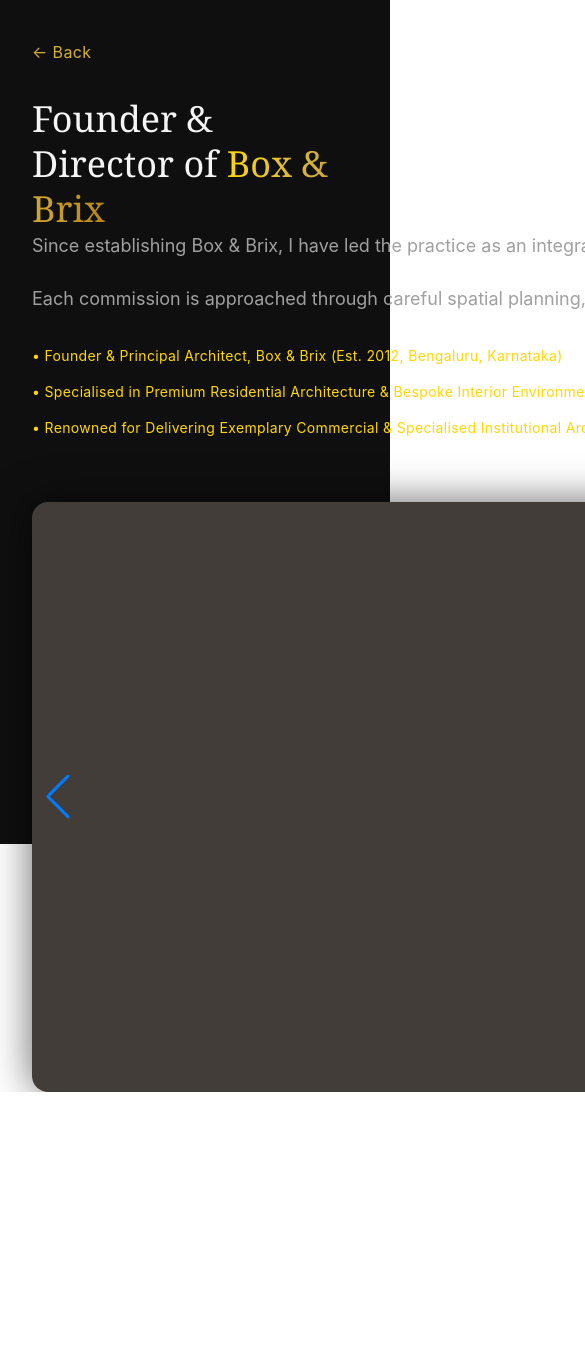
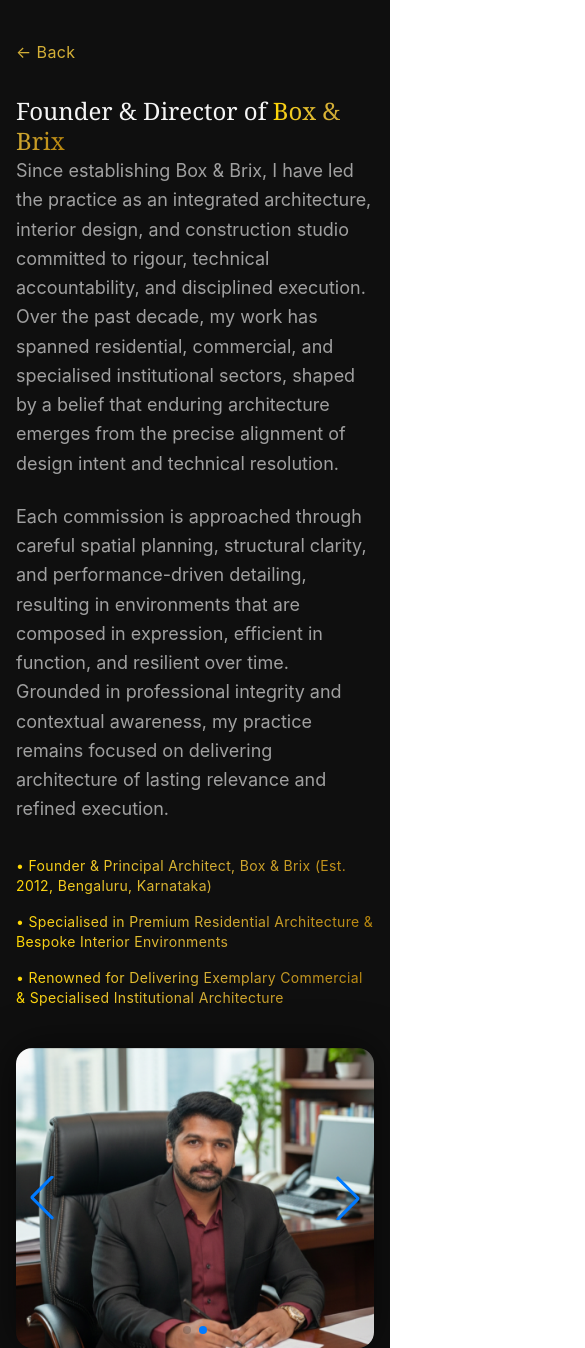
Before and after one commit to shalinishivaswamys-ui/dilip-portfolio, a React (Vite) app: page /business in a window 390 px wide. Shown: the top 1348 px of the page, 585 px wide, since content can reach past the window. Before the commit the page ends 1092 px from the top, so only its background shows below. Built offline with nearby package versions, Linux system fonts and the light colour scheme.

Commit message:
responsive fixes

```diff
--- a/src/Business.jsx
+++ b/src/Business.jsx
@@ -8,7 +8,7 @@
 
 function Business() {
   return (
-    <div className="h-screen bg-[#0F0F0F] text-[#F5F5F5] px-8 md:px-20 flex flex-col">
+    <div className="min-h-screen lg:h-screen bg-[#0F0F0F] text-[#F5F5F5] px-4 sm:px-6 md:px-12 lg:px-20 flex flex-col">
       {/* ===== Top Section ===== */}
       <div className="pt-10">
         <Link
@@ -18,7 +18,7 @@
           ← Back
         </Link>
 
-        <h1 className="text-4xl md:text-6xl font-serif mt-8 leading-tight">
+        <h1 className="text-2xl sm:text-3xl md:text-5xl lg:text-6xl font-serif mt-8 leading-tight">
           Founder & Director of{" "}
           <span className="bg-gradient-to-r from-[#FFD700] via-[#D4AF37] to-[#B8860B] bg-clip-text text-transparent">
             Box & Brix
@@ -27,7 +27,7 @@
       </div>
 
       {/* ===== Main Content (Fills Remaining Space) ===== */}
-      <div className="flex-1 grid md:grid-cols-2 gap-16 items-center">
+      <div className="flex-1 grid grid-cols-1 lg:grid-cols-2 gap-10 lg:gap-16 items-center">
         {/* LEFT SIDE — Description */}
         <div>
           <p className="text-[#A0A0A0] leading-relaxed text-lg">
@@ -74,7 +74,7 @@
             pagination={{ clickable: true }}
             autoplay={{ delay: 3500 }}
             loop={true}
-            className="rounded-2xl overflow-hidden shadow-[0_0_40px_rgba(0,0,0,0.6)] h-[70vh]"
+            className="rounded-2xl overflow-hidden shadow-[0_0_40px_rgba(0,0,0,0.6)] h-[300px] md:h-[400px] lg:h-[70vh]"
           >
             {/* <SwiperSlide>
               <img
--- a/src/Home.jsx
+++ b/src/Home.jsx
@@ -4,7 +4,7 @@
   const navigate = useNavigate();
 
   return (
-    <div className="h-screen bg-[#0F0F0F] text-[#F5F5F5] flex flex-col">
+    <div className="min-h-screen lg:h-screen bg-[#0F0F0F] text-[#F5F5F5] flex flex-col">
       {/* ===== Identity Section (Top) ===== */}
       <div className="text-center pt-12">
         <h1 className="text-5xl md:text-6xl tracking-[0.15em] font-serif">
@@ -17,7 +17,7 @@
       </div>
 
       {/* ===== Split Section (Fills Remaining Space) ===== */}
-      <div className="flex-1 flex p-8 gap-8">
+      <div className="flex-1 flex flex-col lg:flex-row p-4 lg:p-8 gap-6 lg:gap-8">
         {/* ===== Architect Panel ===== */}
         <div
           className="w-1/2 relative cursor-pointer group overflow-hidden
--- a/src/Sport.jsx
+++ b/src/Sport.jsx
@@ -8,7 +8,7 @@
 
 function Sport() {
   return (
-    <div className="h-screen bg-[#0F0F0F] text-[#F5F5F5] px-8 md:px-20 flex flex-col">
+    <div className="min-h-screen lg:h-screen bg-[#0F0F0F] text-[#F5F5F5] px-4 sm:px-6 md:px-12 lg:px-20 flex flex-col">
       {/* Top Section */}
       <div className="pt-10">
         <Link
@@ -18,7 +18,7 @@
           ← Back
         </Link>
 
-        <h1 className="text-4xl md:text-6xl font-serif mt-8 leading-tight">
+        <h1 className="text-2xl sm:text-3xl md:text-5xl lg:text-6xl font-serif mt-8 leading-tight">
           State & National Level Competitive{" "}
           <span className="bg-gradient-to-r from-[#FFD700] via-[#D4AF37] to-[#B8860B] bg-clip-text text-transparent">
             Shooter
@@ -27,7 +27,7 @@
       </div>
 
       {/* Main Content Fills Remaining Space */}
-      <div className="flex-1 grid md:grid-cols-2 gap-16 items-center">
+      <div className="flex-1 grid grid-cols-1 lg:grid-cols-2 gap-10 lg:gap-16 items-center">
         {/* LEFT SIDE */}
         <div>
           <p className="text-[#A0A0A0] leading-relaxed text-lg">
@@ -68,7 +68,7 @@
             pagination={{ clickable: true }}
             autoplay={{ delay: 3500 }}
             loop={true}
-            className="rounded-2xl overflow-hidden h-[70vh]"
+            className="rounded-2xl overflow-hidden h-[300px] md:h-[400px] lg:h-[70vh]"
           >
             {/* <SwiperSlide>
               <img
```
